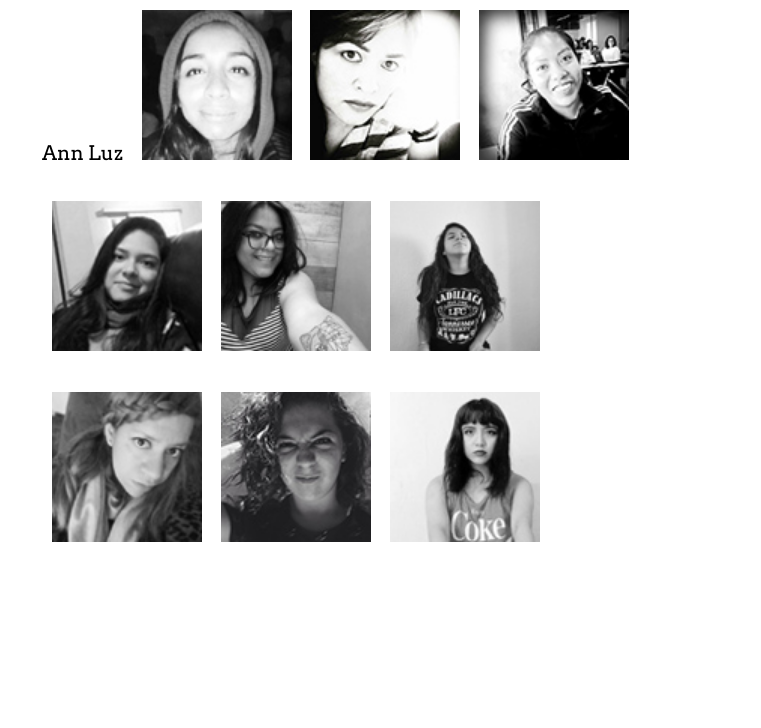
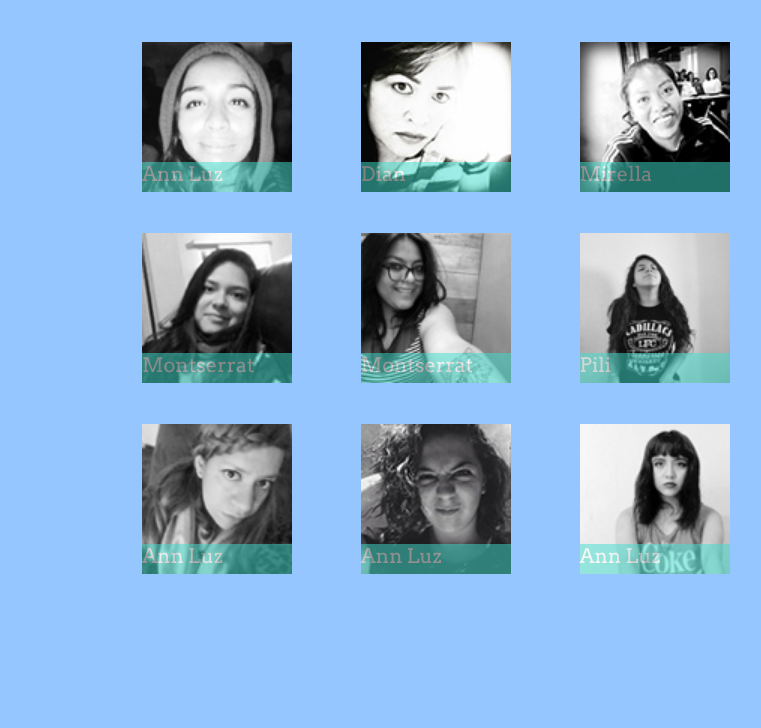
Before and after one commit to MontserratLili/Positions-Ejercicio-2-Nuestras-Coders, a plain HTML site: page index.html in a window 1280 px wide. Shown: the part 72-800 px from the top of the page, without its empty margins (196-957 px from the left). Drawn offline with Linux system fonts and the light colour scheme.

Commit message:
terminando ejercicio

```diff
--- a/assets/css/main.css
+++ b/assets/css/main.css
@@ -1,52 +1,53 @@
-body{
+body {
     font-family: 'Arvo', serif;
     font-size: 40px;
+    background-color: rgba(0, 118, 255, 0.41);
+
 }
-p{
+
+p {
     display: block;
     position: relative;
     margin-top: 0px;
     margin-left: 220px;
     margin-bottom: 0px;
 }
-#rayita{
+
+#rayita {
     width: 170px;
     height: 10px;
     background-color: black;
-    position: absolute;
+    position: relative;
     margin-left: 220px;
+    margin-top: 0px;
 }
 
-.a{
-
-    margin-left: 200px;
+.a {
+    margin-left: 300px;
     padding: 25px 30px 05px 30px;
-    display: inline-block
-
+    display: block;
+    position: relative;
+    float: left;
 }
 
-img{
-    width: 150px;
-    height: 150px;
-    margin-left: 10px;
+.primera {
     position: relative;
-    display: inline-block
-
+    display: inline-block;
+    margin-right: 60px;
 }
 
-imagen{
-    position: relative;
+span {
+    font-size: 20px;
+    position: absolute;
+    display: inline-block;
     width: 150px;
-    height: 150px;
-    color: fuchsia;
-    display: inline-block;
-
+    height: 30px;
+    margin-top: 120px;
+    background-color: turquoise;
+    color: white;
+    opacity: 0.5;
 }
-span{
-    font-size: 20px;
-    position: relative;
+span:hover{
+    background-color: fuchsia;
+    color: yellow;
 }
-
-.todas{
-    position: relative;
-}
--- a/index.html
+++ b/index.html
@@ -7,31 +7,56 @@
     <link rel="shortcut icon" type="image/x-icon" href="assets/img/logo.jpeg">
     <link href="https://fonts.googleapis.com/css?family=Arvo" rel="stylesheet">
 </head>
+
 <body>
     <section>
-    <p>Nuestras Coders</p>
-    <span id="rayita"></span>
+        <p>Nuestras Coders</p>
+        <hr id="rayita"></hr>
     </section>
     <section>
         <div class="a">
-            <span class="todas">Ann Luz</span>
-            <img src="assets/img/ann.jpg" alt="" width="200"/>
-
-            <img src="assets/img/dian.jpg"/>
-            <img src="assets/img/mire.jpg"/>
-        </div >
-        <div class="a">
-            <img src="assets/img/mone.jpg"/>
-            <img src="assets/img/montse.jpg"/>
-            <img src="assets/img/pili.jpg"/>
+            <div class="primera">
+                <span class="todas">Ann Luz</span>
+                <img src="assets/img/ann.jpg" alt="" width="150" />
+            </div>
+            <div class="primera">
+                <span class="todas">Dian</span>
+                <img src="assets/img/dian.jpg" alt="" width="150" />
+            </div>
+            <div class="primera">
+                <span class="todas">Mirella</span>
+                <img src="assets/img/mire.jpg" alt="" width="150" />
+            </div>
         </div>
         <div class="a">
-            <img src="assets/img/rena.jpg"/>
-            <img src="assets/img/val.jpg"/>
-            <img src="assets/img/yurian.jpg"/>
+            <div class="primera">
+                <span class="todas">Montserrat</span>
+                <img src="assets/img/mone.jpg" alt="" width="150" />
+            </div>
+            <div class="primera">
+                <span class="todas">Montserrat</span>
+                <img src="assets/img/montse.jpg" alt="" width="150" />
+            </div>
+            <div class="primera">
+                <span class="todas">Pili</span>
+                <img src="assets/img/pili.jpg" alt="" width="150" />
+            </div>
+        </div>
+        <div class="a">
+            <div class="primera">
+                <span class="todas">Ann Luz</span>
+                <img src="assets/img/rena.jpg" alt="" width="150" />
+            </div>
+            <div class="primera">
+                <span class="todas">Ann Luz</span>
+                <img src="assets/img/val.jpg" alt="" width="150" />
+            </div>
+            <div class="primera">
+                <span class="todas">Ann Luz</span>
+                <img src="assets/img/yurian.jpg" alt="" width="150" />
+            </div>
         </div>
     </section>
-
-     <script src="assets/js/main.js"></script>
+    <script src="assets/js/main.js"></script>
 </body>
 </html>
```
